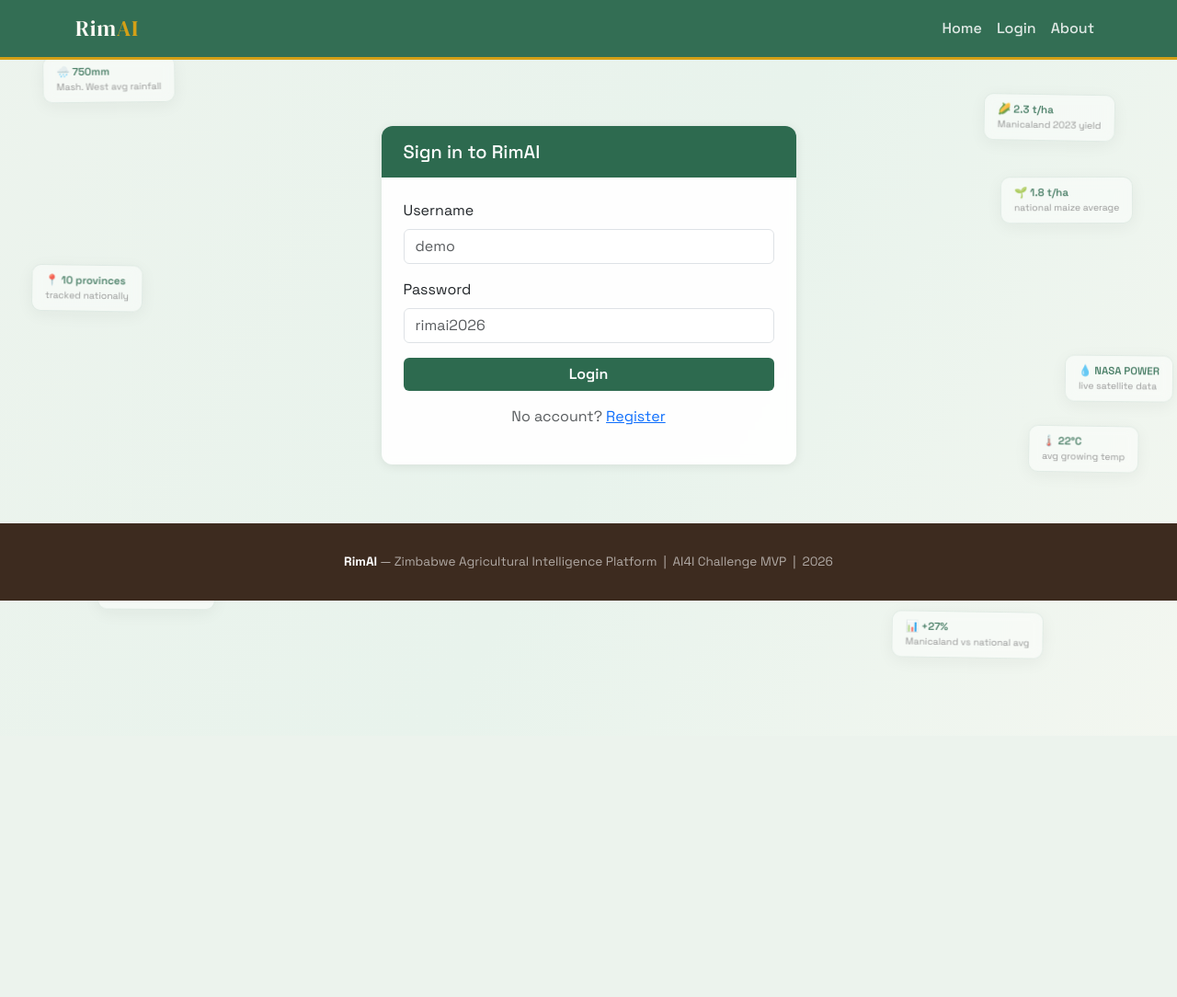
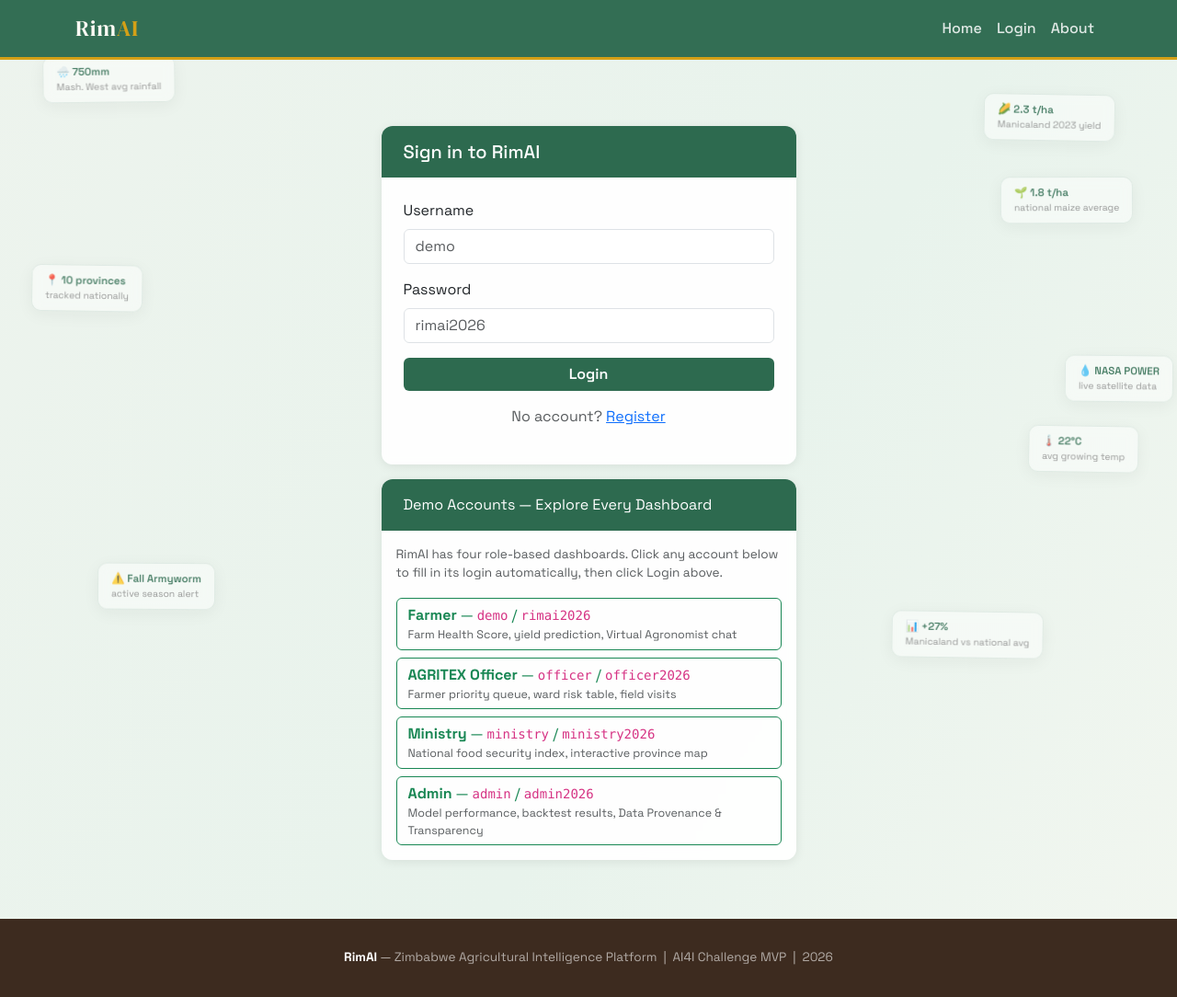
Before and after one commit to TereraiC/RimAI-AI4I-2026, a Flask app: page /login in a window 1280 px wide. Shown: the whole page at 92% size. Before the commit the page ends 705 px from the top, so only its background shows below. Run offline with Flask 3, Linux system fonts and the light colour scheme; some libraries are stand-ins or nearby versions.

Commit message:
fix: seed Ministry/Admin demo accounts, fix broken imports, add demo-accounts panel

```diff
--- a/app.py
+++ b/app.py
@@ -126,6 +126,10 @@ def init_db():
                        ('demo', generate_password_hash('rimai2026'), 'farmer'))
             db.execute("INSERT INTO users (username,password,role) VALUES (?,?,?)",
                        ('officer', generate_password_hash('officer2026'), 'officer'))
+            db.execute("INSERT INTO users (username,password,role) VALUES (?,?,?)",
+                       ('ministry', generate_password_hash('ministry2026'), 'ministry'))
+            db.execute("INSERT INTO users (username,password,role) VALUES (?,?,?)",
+                       ('admin', generate_password_hash('admin2026'), 'admin'))
             seed_data = [
                 ('Mashonaland West', 2020, 'Maize', 1.8, 650, 120000),
                 ('Mashonaland West', 2021, 'Maize', 2.1, 720, 130000),
@@ -173,6 +177,23 @@ def init_db():
         if "full_name" not in existing_cols:
             db.execute("ALTER TABLE users ADD COLUMN full_name TEXT")
             db.commit()
+
+        # Defensive check: a database seeded before ministry/admin demo
+        # accounts existed (e.g. the first Render deploy) has demo/officer
+        # but not ministry/admin, so the block above never runs again.
+        # Add any missing demo accounts explicitly, every startup.
+        demo_accounts = [
+            ("demo", "rimai2026", "farmer"),
+            ("officer", "officer2026", "officer"),
+            ("ministry", "ministry2026", "ministry"),
+            ("admin", "admin2026", "admin"),
+        ]
+        for uname, pwd, role in demo_accounts:
+            row = db.execute("SELECT id FROM users WHERE username=?", (uname,)).fetchone()
+            if not row:
+                db.execute("INSERT INTO users (username,password,role) VALUES (?,?,?)",
+                           (uname, generate_password_hash(pwd), role))
+        db.commit()
 
 
 init_db()
@@ -503,7 +524,7 @@ def national_dashboard():
 @app.route('/ministry', methods=['GET', 'POST'])
 @login_required
 def ministry_dashboard():
-    from harvest_model import PROVINCE_META
+    from core.harvest_model import PROVINCE_META
     province_data = compute_national_snapshot()
     fsi = ministry_module.food_security_index(province_data)
     production = ministry_module.national_production(province_data)
--- a/core/crop_advisor.py
+++ b/core/crop_advisor.py
@@ -110,7 +110,7 @@ def get_full_farm_analysis(inputs):
     risk_confidence = None
     yield_t_ha = None
     try:
-        from harvest_model import predict_yield as _py
+        from core.harvest_model import predict_yield as _py
         _yresult = _py({
             "province": province,
             "rainfall_mm": weather.get("total_rainfall_mm", rainfall),
--- a/dashboards/ministry.py
+++ b/dashboards/ministry.py
@@ -57,8 +57,8 @@ def early_warning_feed(province_data):
 def policy_simulation(rainfall_pct_change, temp_delta_c, area_ha_map, province_meta):
     """Re-run the national yield model with adjusted rainfall/temperature
     across every province and compare total production to baseline."""
-    from harvest_model import predict_yield
-    from weather_service import get_weather_for_farm
+    from core.harvest_model import predict_yield
+    from data_pipeline.weather_service import get_weather_for_farm
 
     baseline_total, scenario_total = 0, 0
     provinces_hit = []
--- a/templates/home.html
+++ b/templates/home.html
@@ -12,7 +12,7 @@
       <a href="/login" class="btn btn-harvest btn-lg px-4">Get Started</a>
       <a href="/about" class="btn btn-outline-secondary btn-lg px-4">Learn More</a>
     </div>
-    <p class="mt-3 text-muted" style="font-size:0.85rem;">Demo login: <strong>demo</strong> / <strong>rimai2026</strong></p>
+    <p class="mt-3 text-muted" style="font-size:0.85rem;">Demo login: <strong>demo</strong> / <strong>rimai2026</strong> — or see all four role logins (Farmer, AGRITEX, Ministry, Admin) on the <a href="/login">login page</a>.</p>
   </div>
   <div class="col-lg-6 mt-5 mt-lg-0">
     <div class="row g-3">
--- a/templates/login.html
+++ b/templates/login.html
@@ -8,14 +8,56 @@
       <div class="card-body p-4">
         <form method="POST">
           <div class="mb-3"><label class="form-label">Username</label>
-            <input name="username" class="form-control" placeholder="demo" required></div>
+            <input id="loginUsername" name="username" class="form-control" placeholder="demo" required></div>
           <div class="mb-3"><label class="form-label">Password</label>
-            <input name="password" type="password" class="form-control" placeholder="rimai2026" required></div>
+            <input id="loginPassword" name="password" type="password" class="form-control" placeholder="rimai2026" required></div>
           <button class="btn btn-harvest w-100" type="submit">Login</button>
         </form>
         <p class="text-center mt-3 text-muted">No account? <a href="/register">Register</a></p>
       </div>
     </div>
+
+    <div class="card mt-3">
+      <div class="card-header-harvest d-flex justify-content-between align-items-center">
+        <span>Demo Accounts — Explore Every Dashboard</span>
+      </div>
+      <div class="card-body p-3">
+        <p class="text-muted mb-3" style="font-size:0.85rem;">
+          RimAI has four role-based dashboards. Click any account below to fill in its login
+          automatically, then click Login above.
+        </p>
+        <div class="d-grid gap-2">
+          <button type="button" class="btn btn-outline-success text-start demo-account-btn"
+                  data-user="demo" data-pass="rimai2026">
+            <strong>Farmer</strong> — <code>demo</code> / <code>rimai2026</code>
+            <div class="text-muted" style="font-size:0.78rem;">Farm Health Score, yield prediction, Virtual Agronomist chat</div>
+          </button>
+          <button type="button" class="btn btn-outline-success text-start demo-account-btn"
+                  data-user="officer" data-pass="officer2026">
+            <strong>AGRITEX Officer</strong> — <code>officer</code> / <code>officer2026</code>
+            <div class="text-muted" style="font-size:0.78rem;">Farmer priority queue, ward risk table, field visits</div>
+          </button>
+          <button type="button" class="btn btn-outline-success text-start demo-account-btn"
+                  data-user="ministry" data-pass="ministry2026">
+            <strong>Ministry</strong> — <code>ministry</code> / <code>ministry2026</code>
+            <div class="text-muted" style="font-size:0.78rem;">National food security index, interactive province map</div>
+          </button>
+          <button type="button" class="btn btn-outline-success text-start demo-account-btn"
+                  data-user="admin" data-pass="admin2026">
+            <strong>Admin</strong> — <code>admin</code> / <code>admin2026</code>
+            <div class="text-muted" style="font-size:0.78rem;">Model performance, backtest results, Data Provenance & Transparency</div>
+          </button>
+        </div>
+      </div>
+    </div>
   </div>
 </div>
+<script>
+document.querySelectorAll('.demo-account-btn').forEach(function(btn) {
+  btn.addEventListener('click', function() {
+    document.getElementById('loginUsername').value = btn.dataset.user;
+    document.getElementById('loginPassword').value = btn.dataset.pass;
+  });
+});
+</script>
 {% endblock %}
```
Also changed, not shown: tests/test_database_schema.py (+23 -0 lines).
